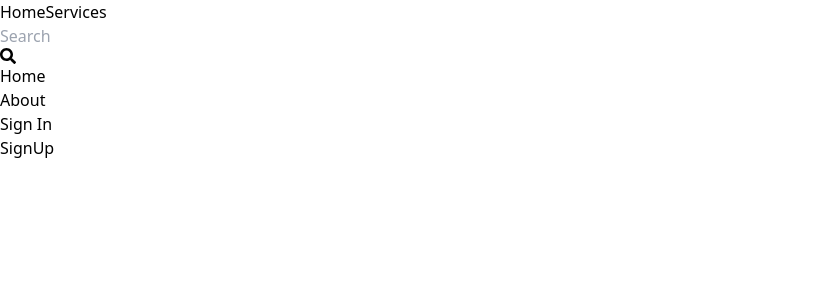
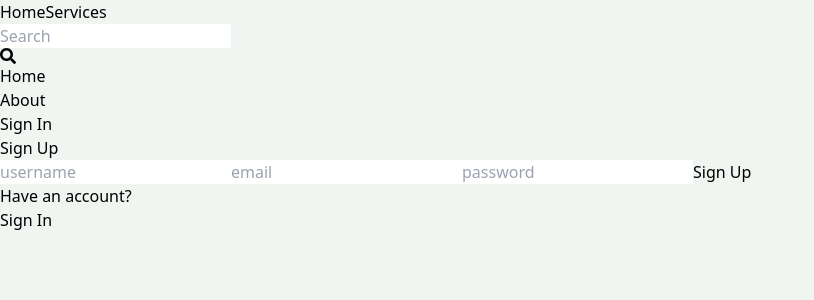
Before and after one commit to deniodev/GetServices, a React (Vite) app in the folder client/: page /sign-up in a window 1280 px wide. Shown: the top 300 px of the page, without its empty margins (0-814 px from the left). Built offline with nearby package versions, Linux system fonts and the light colour scheme.

Commit message:
Add Ui to Signup page

```diff
--- a/client/src/index.css
+++ b/client/src/index.css
@@ -1,3 +1,7 @@
 @tailwind base;
 @tailwind components;
 @tailwind utilities;
+
+body{
+    background-color: rgb(241,245,241);
+}
--- a/client/src/pages/SignUp.jsx
+++ b/client/src/pages/SignUp.jsx
@@ -1,9 +1,43 @@
-import React from 'react'
+import { Link } from "react-router-dom";
 
 const SignUp = () => {
   return (
-    <div>SignUp</div>
-  )
-}
+    <div className="p-3 max-w-lg mx-auto">
+      <h1 className="text-3xl text-center font-semibold my-7">Sign Up</h1>
+      <form className="flex flex-col gap-4">
+        <input
+          type="text"
+          placeholder="username"
+          className="border p-3 rounded-lg"
+          id="username"
+        />
+        <input
+          type="email"
+          placeholder="email"
+          className="border p-3 rounded-lg"
+          id="email"
+        />
+        <input
+          type="password"
+          placeholder="password"
+          className="border p-3 rounded-lg"
+          id="password"
+        />
+        <button
+          className="bg-slate-700 text-white p-3 rounded-lg uppercase hover:opacity-95
+        disabled:opacity-80"
+        >
+          Sign Up
+        </button>
+      </form>
+      <div className="flex gap-2 mt-5">
+        <p>Have an account?</p>
+        <Link to={"/sign-in"}>
+          <span className="text-blue-700">Sign In</span>
+        </Link>
+      </div>
+    </div>
+  );
+};
 
-export default SignUp
+export default SignUp;
```
